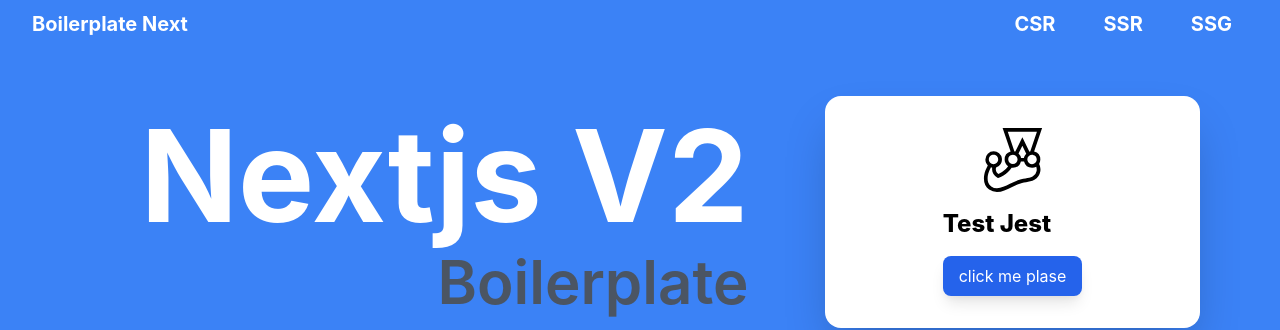
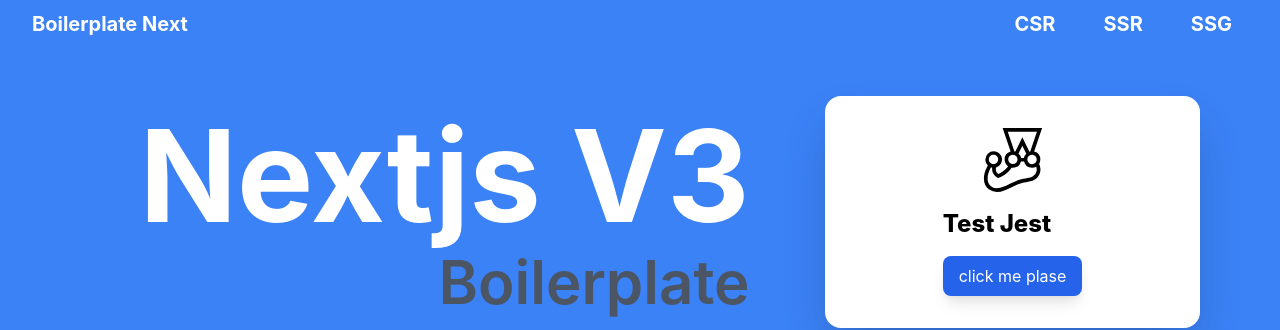
Before and after one commit to poom9091/Next-Boilerplate, a Next.js app: page / in a window 1280 px wide. Shown: the top 330 px of the page. Built offline with nearby package versions, Linux system fonts and the light colour scheme; no server answers.

Commit message:
[UPDATED] Version 3

```diff
--- a/pages/index.js
+++ b/pages/index.js
@@ -15,7 +15,7 @@
     <div>
       <Boilerplate>
         <Title
-          title='Nextjs V2'
+          title='Nextjs V3'
           subtitle='Boilerplate'
           TitleColor='text-white'
           TitleSize='text-9xl'
```
